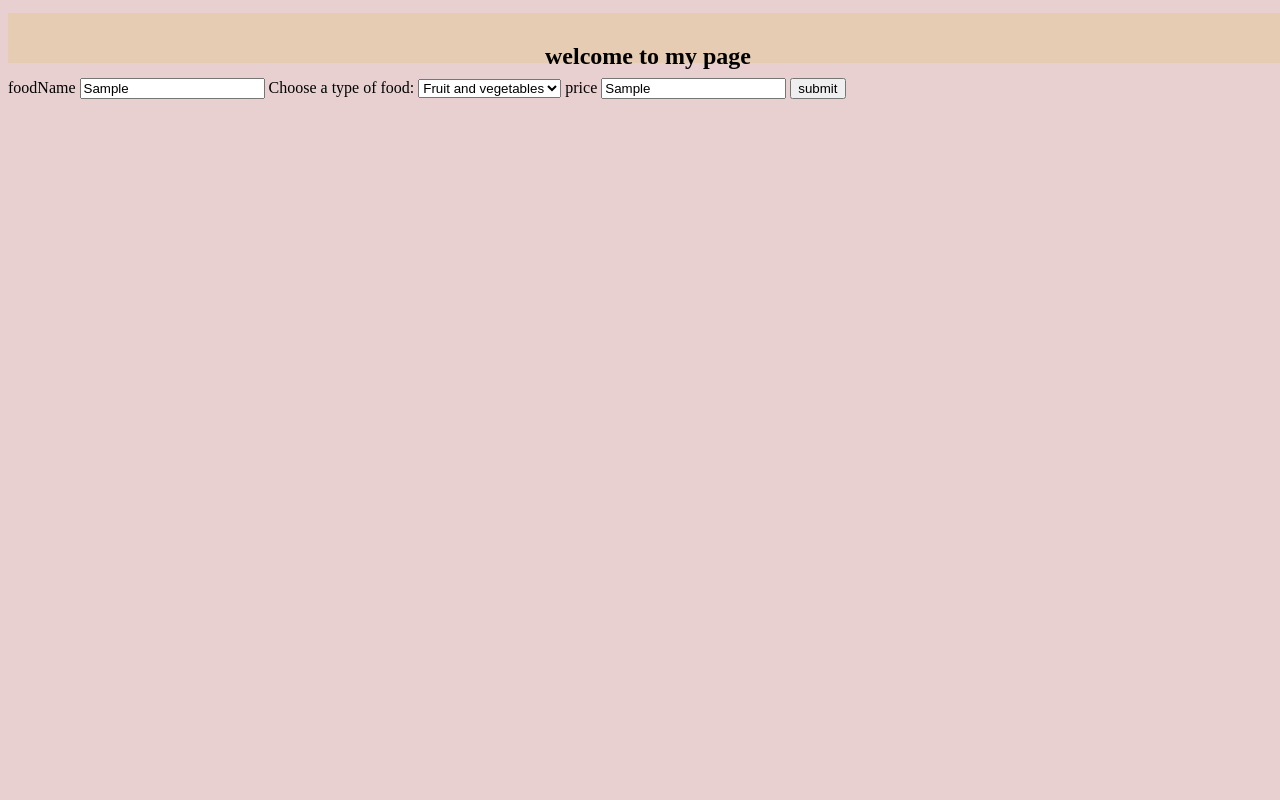
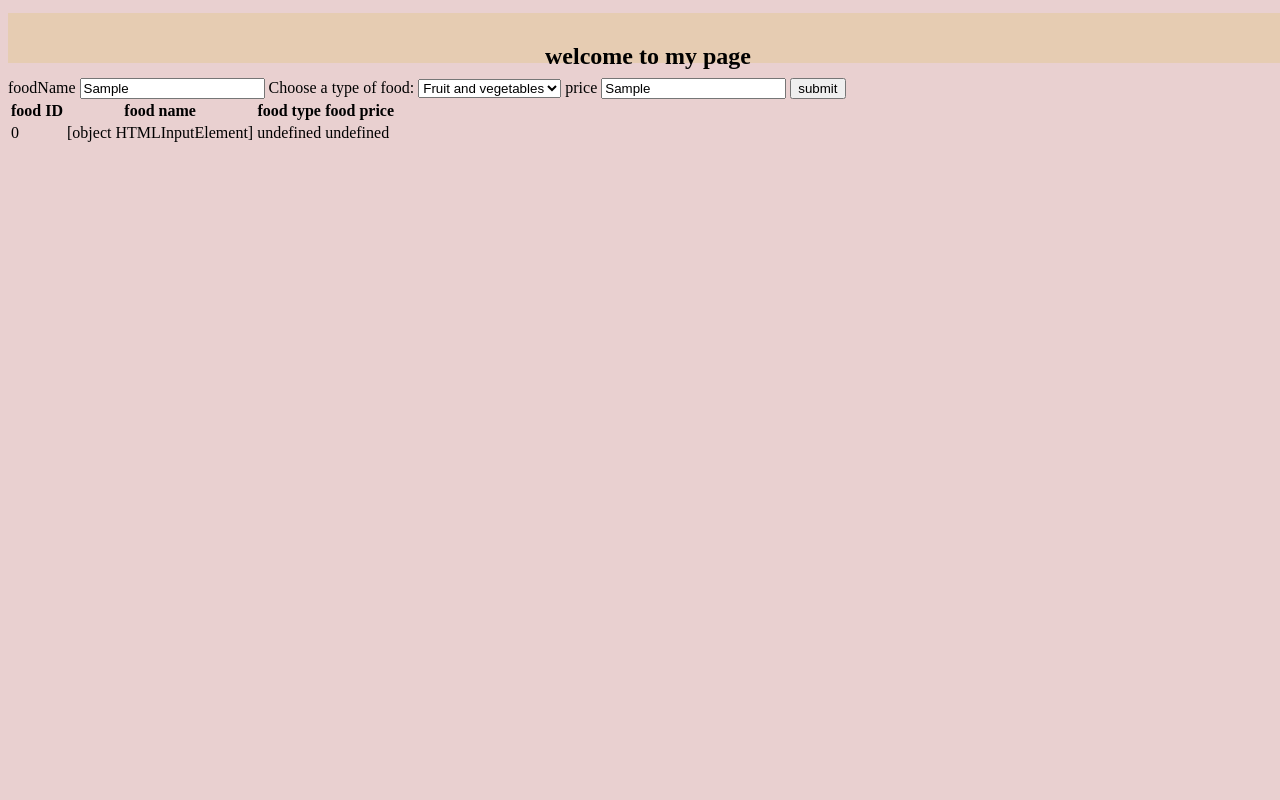
Before and after one commit to FirasMyacoup/Restaurant, a plain HTML site: page index.html in a window 1280 px wide. Both pictures are taken after typing "Sample", "Sample" into the empty fields and a click on the input "submit". Shown: the top 800 px of the page. Drawn offline with Linux system fonts and the light colour scheme.

Commit message:
resubmitt

```diff
--- a/index.html
+++ b/index.html
@@ -13,6 +13,10 @@
     <h1>
         welcome to my page
     </h1>
+
+
+
+
 
     </nav>
 
@@ -35,13 +39,24 @@
    <label for="price">price</label>
    <input type="text" name="price" id="price">
 
-   <input type="button" value="submit">
+   <input type="submit" value="submit">
+</form>
 
 
 
+   <table>
+   <thead>
+   <tr>
+    <th>food ID</th>
+    <th>food name</th>
+    <th>food type</th>
+    <th>food price</th>
 
+</tr>
+</thead>
+<tbody id="foodtable"></tbody>
 
-</form>
+</table>
 
     </main>
     <footer>
--- a/js/java.js
+++ b/js/java.js
@@ -1,39 +1,44 @@
 'use strict';
 
-function food(FoodID,Name,Type,Price){
-    this.FoodID=FoodID;
-    this.Name=Name;
-    this.Type=Type;
-    this.Price=Price;
+const formEL= document.getElementById("formID");
+const perentEL = document.getElementById("foodtable");
+
+let foodID=0;
+
+function Food(name,type,price){
+    this.id= foodID++;
+    this.name = name;
+    this.type = type;
+    this.price = price;
 
 
 }
+formEL.addEventListener("submit", handelSubmit);
 
-food.prototype.printfood=function(){
+function handelSubmit(event){
+  event.preventDefault();
 
-    const n1= document.createElement("p");
-    n1.textContent=`<p>${this.foodName}:${this.price} $$</p>`;
+let name = event.target.foodName;
+let type = event.target.foodType;
+let price = event.target.foodPrice;
+let food = new Food(name,type,price);
+food.render();
+console.log(food);
 
 }
 
-const form = document.getElementById("formID");
+Food.prototype.render=function(){
 
-form.addEventListener('submit', handelsubmit);
+    let trEL= document.createElement("tr");
+    trEL.innerHTML=`
+    <td>${this.id}</td>
+    <td>${this.name}</td>
+    <td>${this.type}</td>
+    <td>${this.price}</td>
+    `;
 
-function handelsubmit(event){
-event.preventdefault();
-
-
-let foodName= event.target.foodName.value;
-let foods= event.target.foods.value;
-let price= event.target.price.value;
+    perentEL.appendChild(trEL);
 
 
 
-
-
-const newfood=new food("1",foodName,foods,price);
-newfood.printfood();
-
-
-}
+};
```
